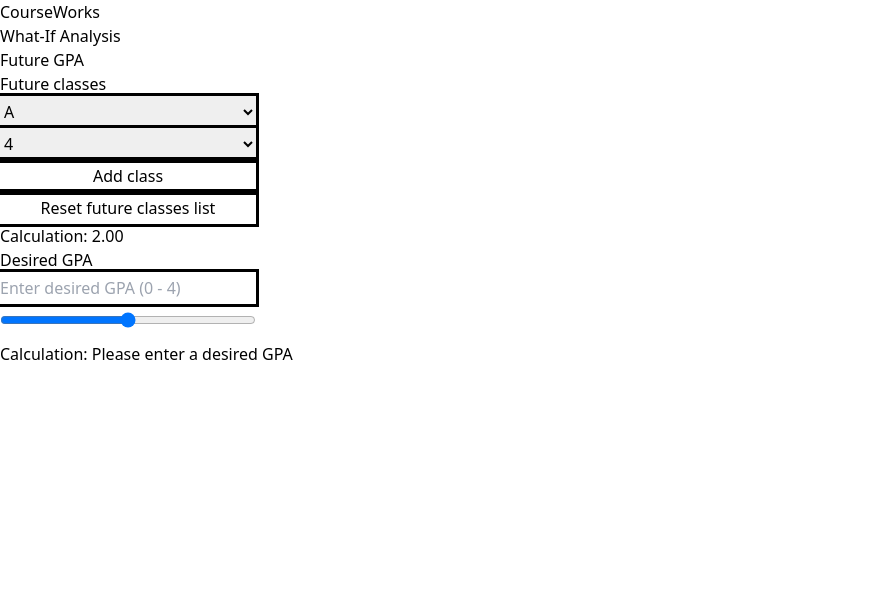
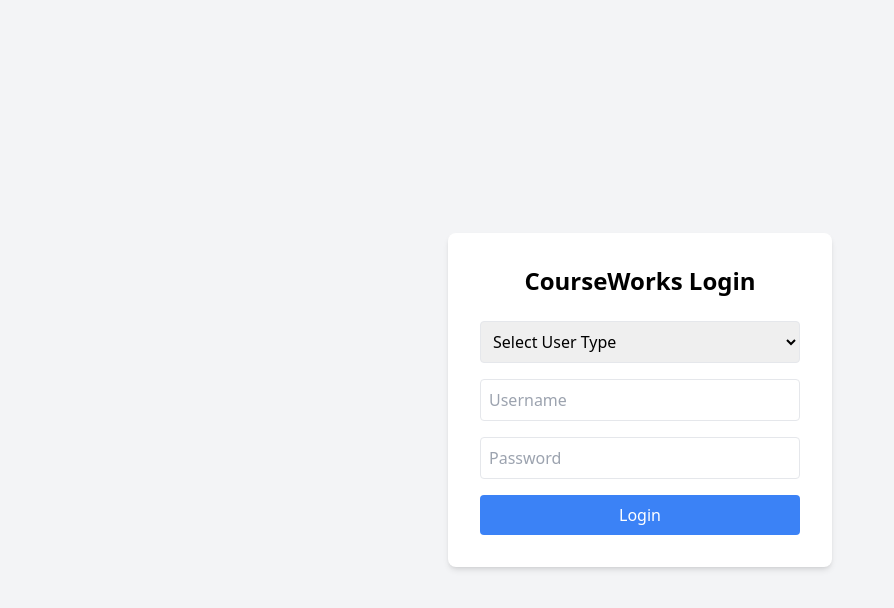
Before and after one commit to RobinSardja/CourseWorks, a Next.js app: page / in a window 1280 px wide. Shown: the top 608 px of the page, without its empty margins (0-894 px from the left). Built offline with nearby package versions, Linux system fonts and the light colour scheme.

Commit message:
Update page.js
directing to login page, so that it does not land on the what if analysis page

```diff
--- a/app/page.js
+++ b/app/page.js
@@ -1,10 +1,5 @@
-import WhatIfAnalysis from "./WhatIfAnalysis"
+import LoginPage from './login/page'
 
 export default function Home() {
-    return (
-        <section>
-            <h1>CourseWorks</h1>
-            <WhatIfAnalysis />
-        </section>
-    );
+    return <LoginPage />
 }
```
